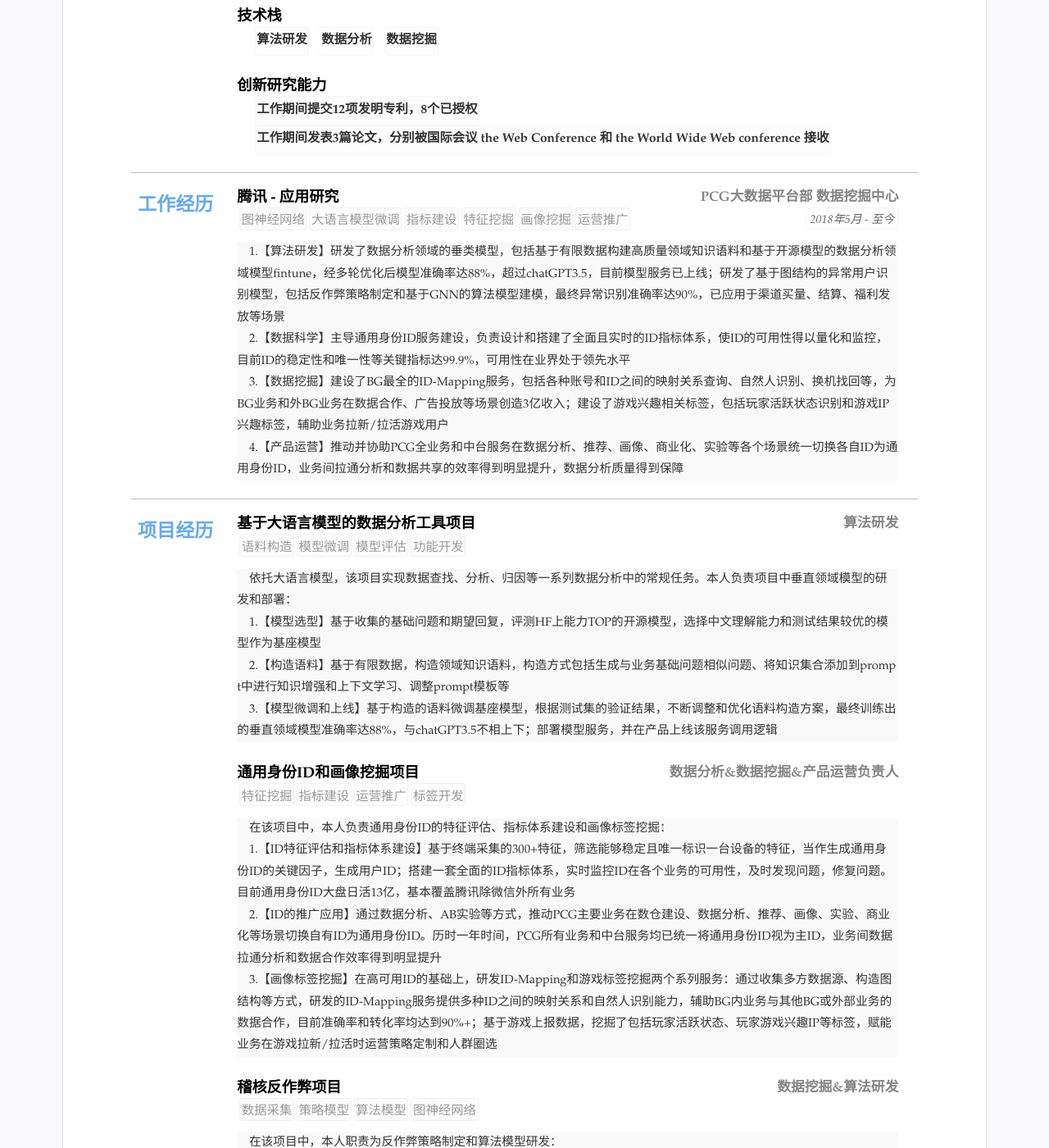
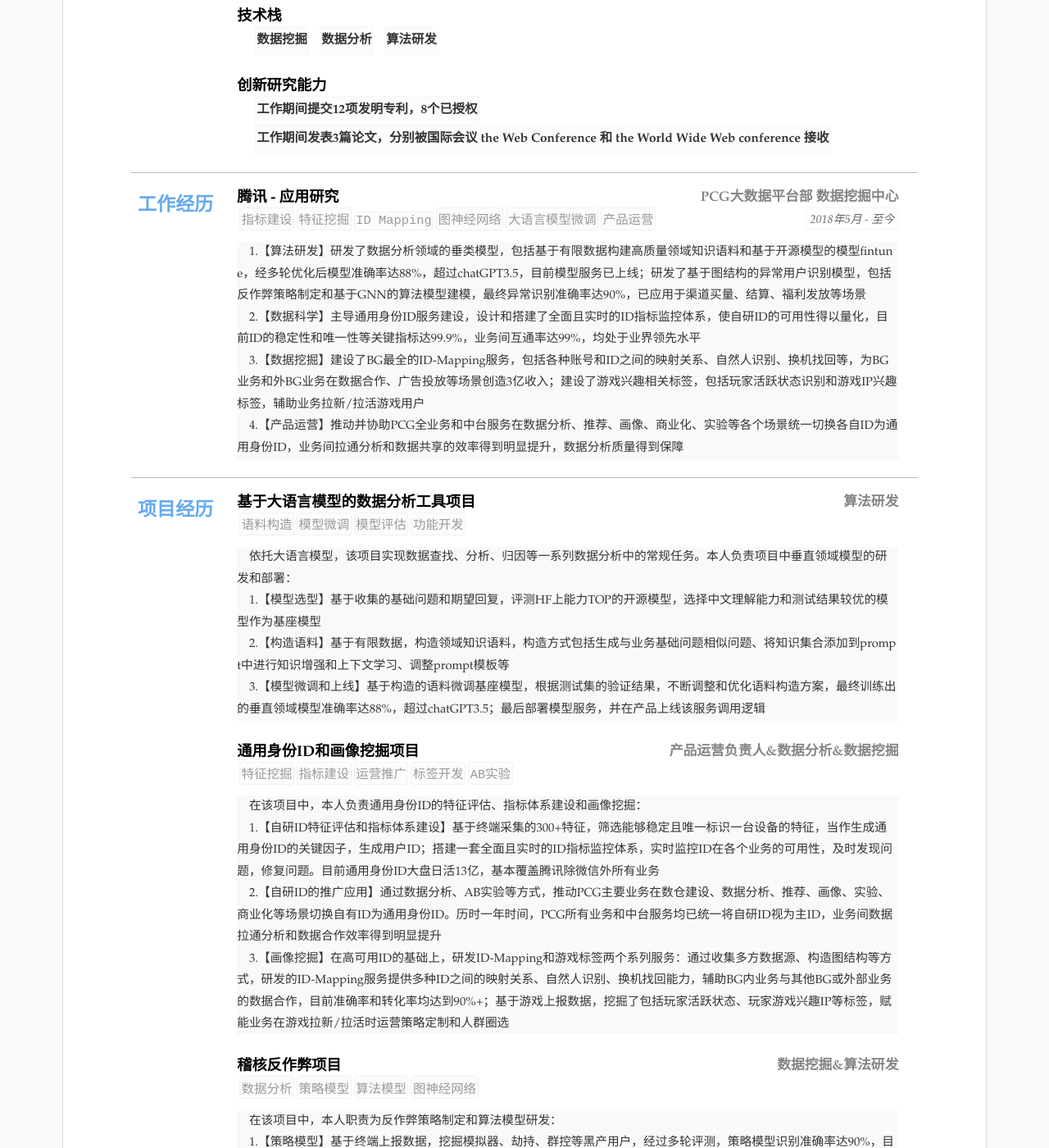
Before and after one commit to wenruity/resume1, a Jekyll site: the page built from index.html, in a window 1280 px wide and 1400 px high, scrolled down 485 px. Shown: the whole window at 82% size. Built offline with Jekyll 4.4.1, drawn with Linux system fonts in a browser that asks for light colours.

Commit message:
Update resume.yml

```diff
--- a/_data/resume.yml
+++ b/_data/resume.yml
@@ -48,11 +48,10 @@ main: #简历主要内容，
     - Java
   - title: 技术栈
     items: #itmems 可以小块的方式显示
+    - 数据挖掘
+    - 数据分析
     - 算法研发
-    - 数据分析
-    - 数据挖掘
   - title: 创新研究能力
-    #items:
     items:
     - 工作期间提交12项发明专利，8个已授权
     - 工作期间发表3篇论文，分别被国际会议 the Web Conference 和 the World Wide Web conference 接收
@@ -70,16 +69,16 @@ main: #简历主要内容，
     sub: PCG大数据平台部 数据挖掘中心
     duration: "2018年5月 - 至今"
     tags:
+    - 指标建设
+    - 特征挖掘
+    - ID Mapping
     - 图神经网络
     - 大语言模型微调
-    - 指标建设
-    - 特征挖掘
-    - 画像挖掘
-    - 运营推广
+    - 产品运营
     # summary: 职务或者工作总结(自动折叠)
-    detail: 1.【算法研发】研发了数据分析领域的垂类模型，包括基于有限数据构建高质量领域知识语料和基于开源模型的数据分析领域模型fintune，经多轮优化后模型准确率达88%，超过chatGPT3.5，目前模型服务已上线；研发了基于图结构的异常用户识别模型，包括反作弊策略制定和基于GNN的算法模型建模，最终异常识别准确率达90%，已应用于渠道买量、结算、福利发放等场景 <br>  &nbsp &nbsp
-            2.【数据科学】主导通用身份ID服务建设，负责设计和搭建了全面且实时的ID指标体系，使ID的可用性得以量化和监控，目前ID的稳定性和唯一性等关键指标达99.9%，可用性在业界处于领先水平 <br>  &nbsp &nbsp
-            3.【数据挖掘】建设了BG最全的ID-Mapping服务，包括各种账号和ID之间的映射关系查询、自然人识别、换机找回等，为BG业务和外BG业务在数据合作、广告投放等场景创造3亿收入；建设了游戏兴趣相关标签，包括玩家活跃状态识别和游戏IP兴趣标签，辅助业务拉新/拉活游戏用户 <br>  &nbsp &nbsp
+    detail: 1.【算法研发】研发了数据分析领域的垂类模型，包括基于有限数据构建高质量领域知识语料和基于开源模型的模型fintune，经多轮优化后模型准确率达88%，超过chatGPT3.5，目前模型服务已上线；研发了基于图结构的异常用户识别模型，包括反作弊策略制定和基于GNN的算法模型建模，最终异常识别准确率达90%，已应用于渠道买量、结算、福利发放等场景 <br>  &nbsp &nbsp
+            2.【数据科学】主导通用身份ID服务建设，设计和搭建了全面且实时的ID指标监控体系，使自研ID的可用性得以量化，目前ID的稳定性和唯一性等关键指标达99.9%，业务间互通率达99%，均处于业界领先水平 <br>  &nbsp &nbsp
+            3.【数据挖掘】建设了BG最全的ID-Mapping服务，包括各种账号和ID之间的映射关系、自然人识别、换机找回等，为BG业务和外BG业务在数据合作、广告投放等场景创造3亿收入；建设了游戏兴趣相关标签，包括玩家活跃状态识别和游戏IP兴趣标签，辅助业务拉新/拉活游戏用户 <br>  &nbsp &nbsp
             4.【产品运营】推动并协助PCG全业务和中台服务在数据分析、推荐、画像、商业化、实验等各个场景统一切换各自ID为通用身份ID，业务间拉通分析和数据共享的效率得到明显提升，数据分析质量得到保障
 
 
@@ -129,7 +128,7 @@ main: #简历主要内容，
     detail: 依托大语言模型，该项目实现数据查找、分析、归因等一系列数据分析中的常规任务。本人负责项目中垂直领域模型的研发和部署： <br>  &nbsp &nbsp
             1.【模型选型】基于收集的基础问题和期望回复，评测HF上能力TOP的开源模型，选择中文理解能力和测试结果较优的模型作为基座模型 <br>  &nbsp &nbsp
             2.【构造语料】基于有限数据，构造领域知识语料，构造方式包括生成与业务基础问题相似问题、将知识集合添加到prompt中进行知识增强和上下文学习、调整prompt模板等 <br>  &nbsp &nbsp
-            3.【模型微调和上线】基于构造的语料微调基座模型，根据测试集的验证结果，不断调整和优化语料构造方案，最终训练出的垂直领域模型准确率达88%，与chatGPT3.5不相上下；部署模型服务，并在产品上线该服务调用逻辑
+            3.【模型微调和上线】基于构造的语料微调基座模型，根据测试集的验证结果，不断调整和优化语料构造方案，最终训练出的垂直领域模型准确率达88%，超过chatGPT3.5；最后部署模型服务，并在产品上线该服务调用逻辑
 
     sub: 算法研发
 
@@ -140,16 +139,17 @@ main: #简历主要内容，
     - 指标建设
     - 运营推广
     - 标签开发
-    detail: 在该项目中，本人负责通用身份ID的特征评估、指标体系建设和画像标签挖掘： <br>  &nbsp &nbsp
-            1.【ID特征评估和指标体系建设】基于终端采集的300+特征，筛选能够稳定且唯一标识一台设备的特征，当作生成通用身份ID的关键因子，生成用户ID；搭建一套全面的ID指标体系，实时监控ID在各个业务的可用性，及时发现问题，修复问题。目前通用身份ID大盘日活13亿，基本覆盖腾讯除微信外所有业务 <br>  &nbsp &nbsp
-            2.【ID的推广应用】通过数据分析、AB实验等方式，推动PCG主要业务在数仓建设、数据分析、推荐、画像、实验、商业化等场景切换自有ID为通用身份ID。历时一年时间，PCG所有业务和中台服务均已统一将通用身份ID视为主ID，业务间数据拉通分析和数据合作效率得到明显提升 <br>  &nbsp &nbsp
-            3.【画像标签挖掘】在高可用ID的基础上，研发ID-Mapping和游戏标签挖掘两个系列服务：通过收集多方数据源、构造图结构等方式，研发的ID-Mapping服务提供多种ID之间的映射关系和自然人识别能力，辅助BG内业务与其他BG或外部业务的数据合作，目前准确率和转化率均达到90%+；基于游戏上报数据，挖掘了包括玩家活跃状态、玩家游戏兴趣IP等标签，赋能业务在游戏拉新/拉活时运营策略定制和人群圈选
-    sub: 数据分析&数据挖掘&产品运营负责人
+    - AB实验
+    detail: 在该项目中，本人负责通用身份ID的特征评估、指标体系建设和画像挖掘： <br>  &nbsp &nbsp
+            1.【自研ID特征评估和指标体系建设】基于终端采集的300+特征，筛选能够稳定且唯一标识一台设备的特征，当作生成通用身份ID的关键因子，生成用户ID；搭建一套全面且实时的ID指标监控体系，实时监控ID在各个业务的可用性，及时发现问题，修复问题。目前通用身份ID大盘日活13亿，基本覆盖腾讯除微信外所有业务 <br>  &nbsp &nbsp
+            2.【自研ID的推广应用】通过数据分析、AB实验等方式，推动PCG主要业务在数仓建设、数据分析、推荐、画像、实验、商业化等场景切换自有ID为通用身份ID。历时一年时间，PCG所有业务和中台服务均已统一将自研ID视为主ID，业务间数据拉通分析和数据合作效率得到明显提升 <br>  &nbsp &nbsp
+            3.【画像挖掘】在高可用ID的基础上，研发ID-Mapping和游戏标签两个系列服务：通过收集多方数据源、构造图结构等方式，研发的ID-Mapping服务提供多种ID之间的映射关系、自然人识别、换机找回能力，辅助BG内业务与其他BG或外部业务的数据合作，目前准确率和转化率均达到90%+；基于游戏上报数据，挖掘了包括玩家活跃状态、玩家游戏兴趣IP等标签，赋能业务在游戏拉新/拉活时运营策略定制和人群圈选
+    sub: 产品运营负责人&数据分析&数据挖掘
 
   - title: 稽核反作弊项目
     # summary: Projects' introduction or summary
     tags:
-    - 数据采集
+    - 数据分析
     - 策略模型
     - 算法模型
     - 图神经网络
```
